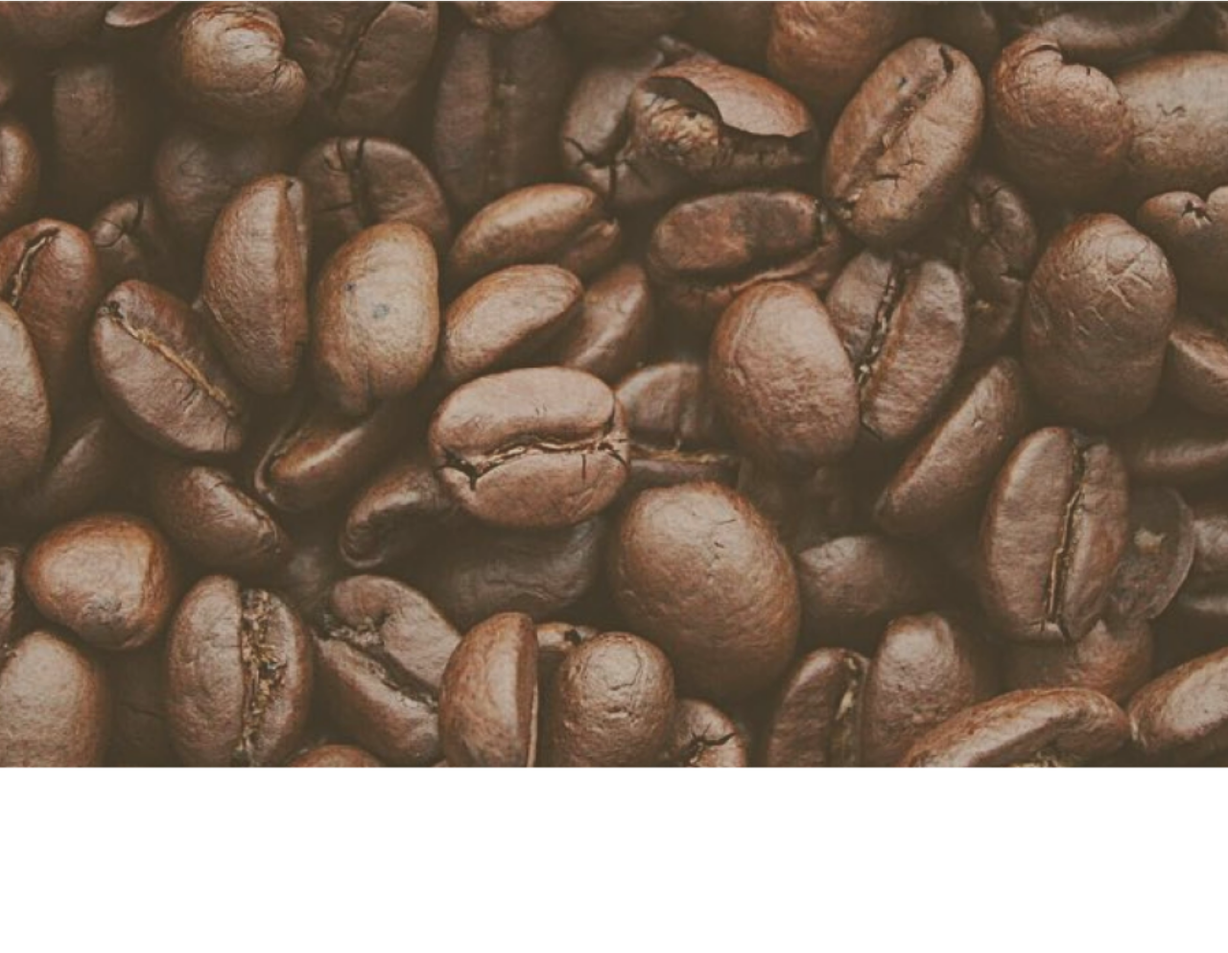
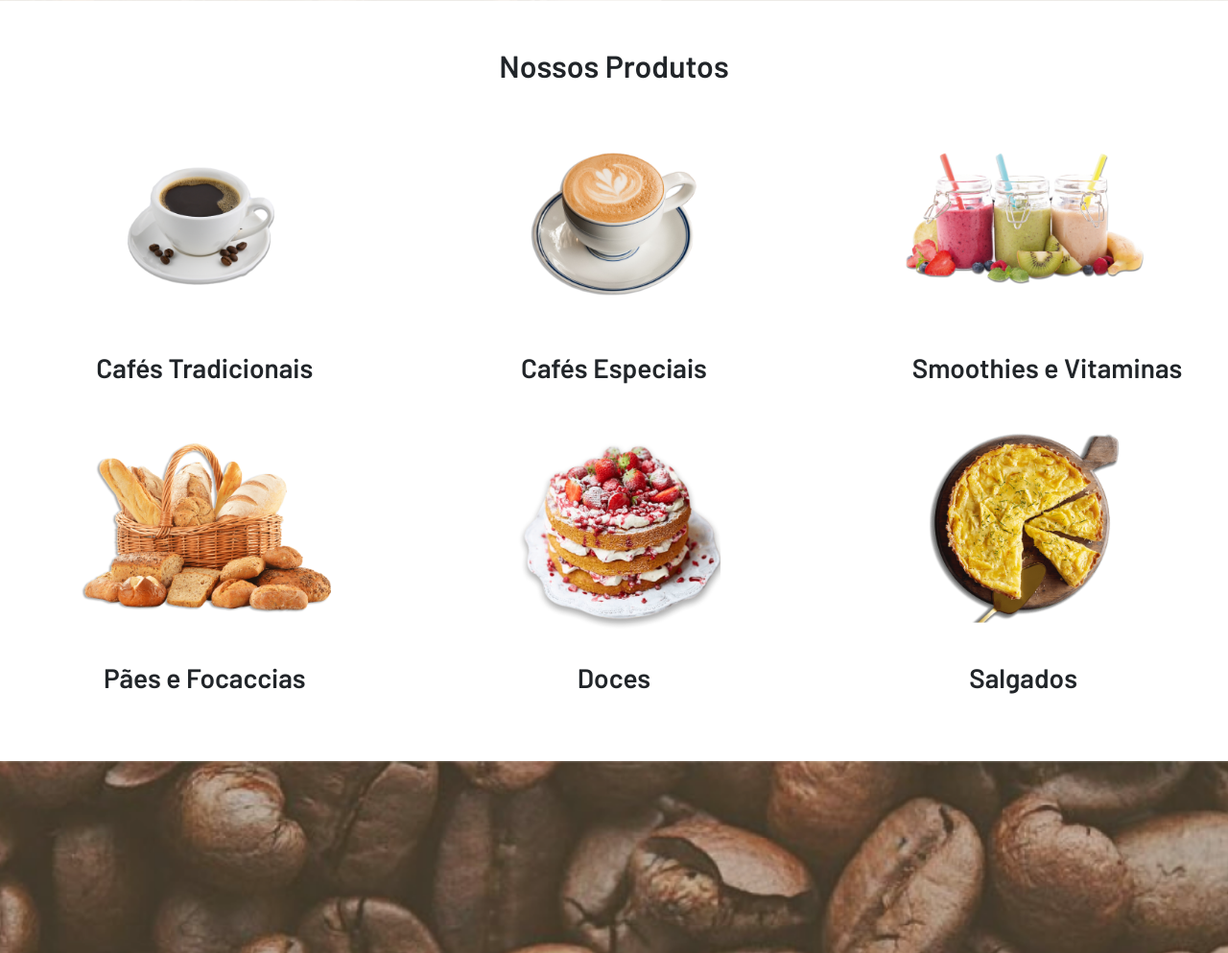
Before and after one commit to rivaldo-ferreira/serenatto-alura, a plain HTML site: page index.html in a window 1280 px wide. Shown: the part 2247-3240 px from the top of the page at 96% size. Before the commit the page ends 3048 px from the top, so only its background shows below. Drawn offline with nearby package versions, Linux system fonts and the light colour scheme.

Commit message:
Cards NOSSOS PRODUTOS

```diff
--- a/index.html
+++ b/index.html
@@ -120,6 +120,68 @@
         <p>Nosso espaço é aconchegante, pet friendly, preparado para receber crianças e pessoas com deficiência. Também
           oferecemos ambientes de coworking!</p>
       </div>
+    </section>
+    <!-- GRID DE CARDS NOSSOS PRODUTOS -->
+    <section class="py-5">
+      <h2 class="fw-bold text-center pb-1">Nossos Produtos</h2>
+      <!-- ************ -->
+      <div class="row mx-0">
+
+        <div class="col-12 col-md-6 col-lg-4">
+          <div class="card border-0 mx-auto btn" data-bs-toggle="modal" data-bs-target="#modal-1" style="width: 18rem;">
+            <img src="./assets/produtos-cafe-tradicional.png" class="card-img-top" alt="Café preto.">
+            <div class="card-body">
+              <h3 class="card-text text-center fw-bold">Cafés Tradicionais</h3>
+            </div>
+          </div>
+        </div>
+
+        <div class="col-12 col-md-6 col-lg-4">
+          <div class="card border-0 mx-auto btn" data-bs-toggle="modal" data-bs-target="#modal-2" style="width: 18rem;">
+            <img src="./assets/produtos-cafe-especial.png" class="card-img-top" alt="Café expresso.">
+            <div class="card-body">
+              <h3 class="card-text fw-bold text-center">Cafés Especiais</h3>
+            </div>
+          </div>
+        </div>
+
+        <div class="col-12 col-md-6 col-lg-4">
+          <div class="card border-0 mx-auto btn" style="width: 18rem;">
+            <img src="./assets/produtos-vitaminas.png" class="card-img-top" alt="Vitaminas variadas">
+            <div class="card-body">
+              <h3 class="card-text text-center fw-bold text-nowrap">Smoothies e Vitaminas</h3>
+            </div>
+          </div>
+        </div>
+
+        <div class="col-12 col-md-6 col-lg-4">
+          <div class="card border-0 mx-auto btn" style="width: 18rem;">
+            <img src="./assets/produtos-paes.png" class="card-img-top" alt="Pães variados">
+            <div class="card-body">
+              <h3 class="card-text text-center fw-bold">Pães e Focaccias</h3>
+            </div>
+          </div>
+        </div>
+
+        <div class="col-12 col-md-6 col-lg-4">
+          <div class="card border-0 mx-auto btn" style="width: 18rem;">
+            <img src="./assets/produtos-doces.png" class="card-img-top" alt="Bolo de morango">
+            <div class="card-body">
+              <h3 class="card-text text-center fw-bold">Doces</h3>
+            </div>
+          </div>
+        </div>
+
+        <div class="col-12 col-md-6 col-lg-4">
+          <div class="card border-0 mx-auto btn" style="width: 18rem;">
+            <img src="./assets/produtos-salgados.png" class="card-img-top" alt="Torta salgada">
+            <div class="card-body">
+              <h3 class="card-text text-center fw-bold">Salgados</h3>
+            </div>
+          </div>
+        </div>
+      </div>
+
     </section>
     <!-- ********************************** -->
     <section class="banners banner-3 d-flex flex-column justify-content-center text-center">
```
